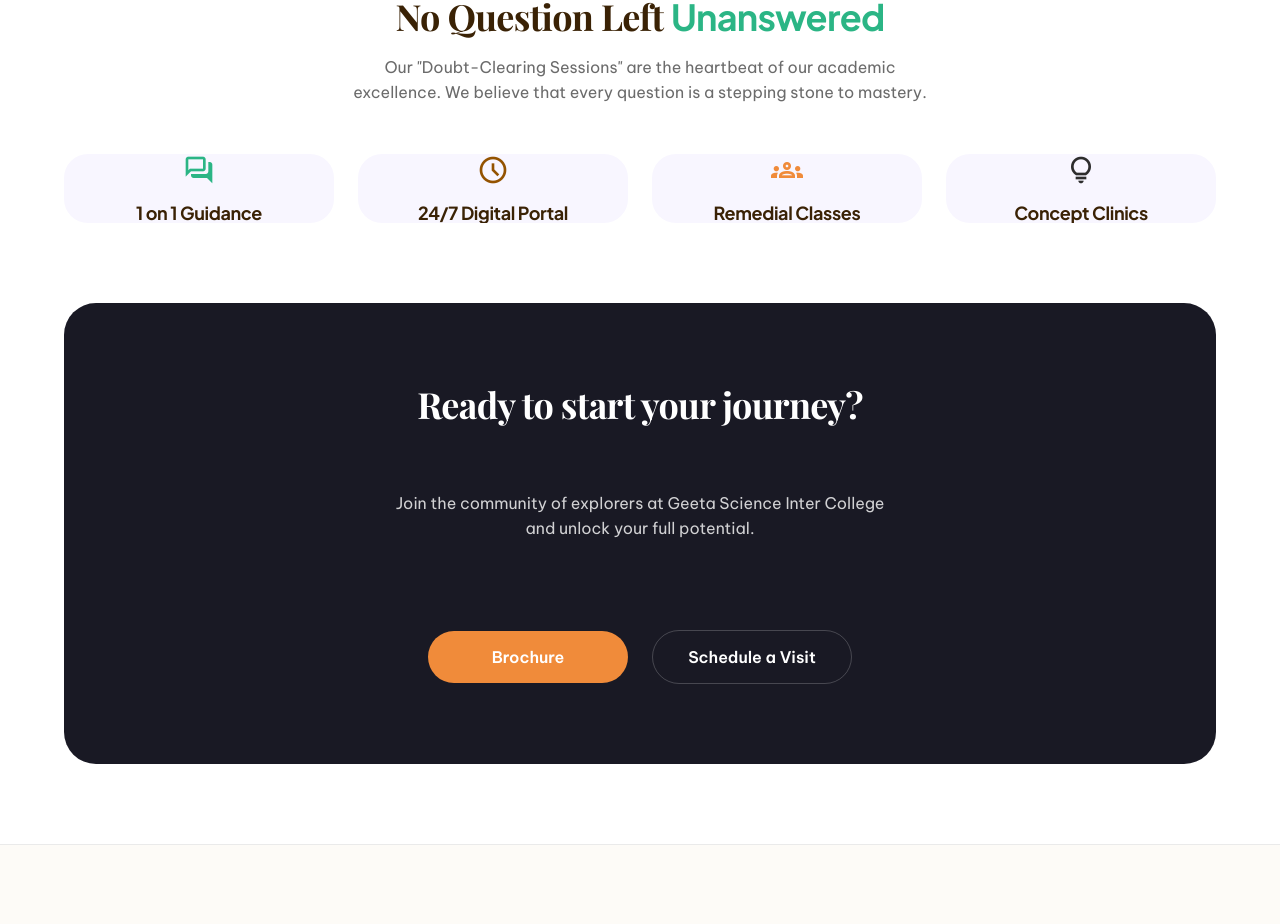
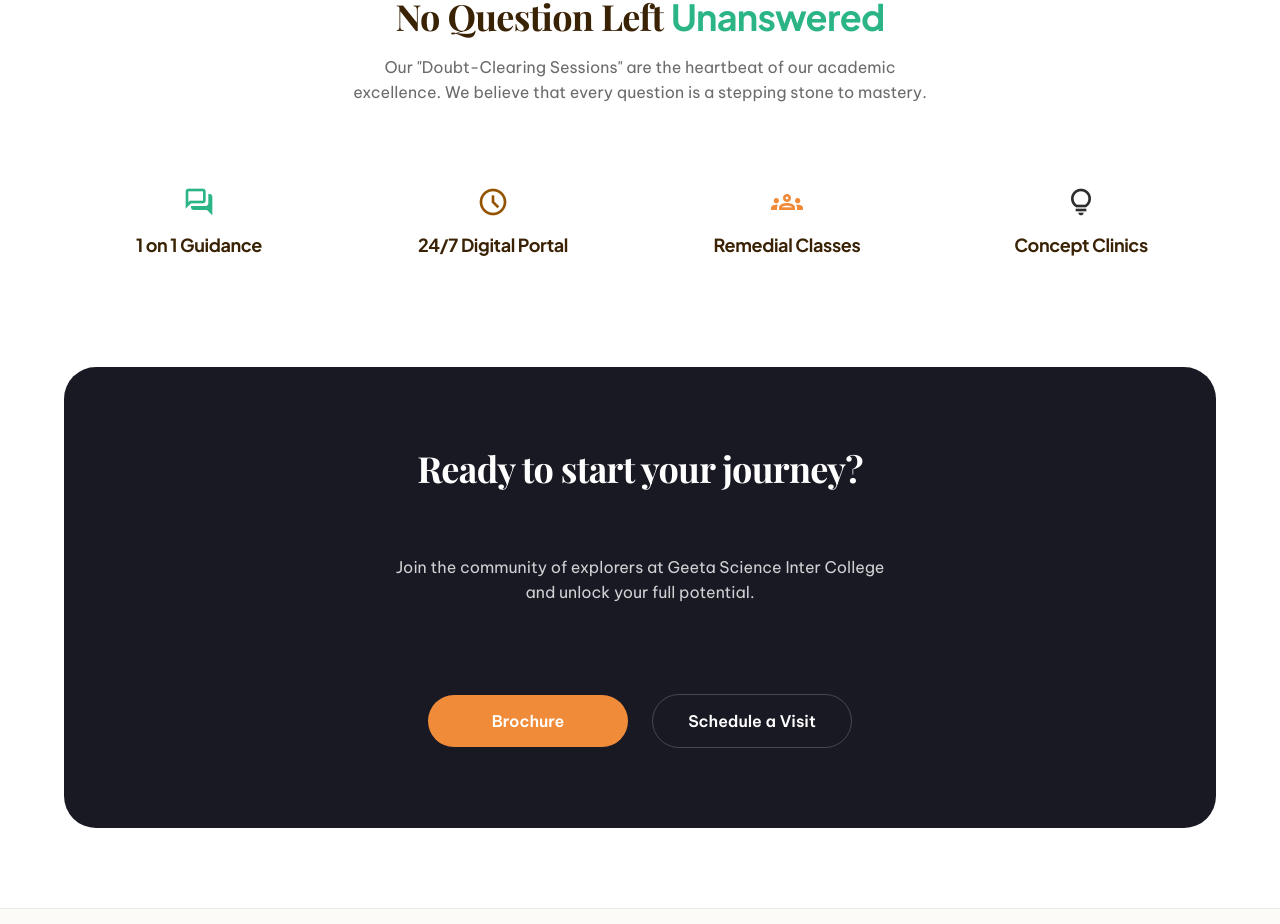
Before and after one commit to Subhampas1/geetascienceintercollege, a React (Vite) app: page /academics in a window 1280 px wide. Shown: the part 1943-2867 px from the top of the page. Built offline with nearby package versions, Linux system fonts and the light colour scheme; a web font is replaced by a local one.

Commit message:
Remove background color and Card wrapper from features section in Academics

```diff
--- a/src/pages/Academics.jsx
+++ b/src/pages/Academics.jsx
@@ -140,22 +140,22 @@ const Academics = () => {
           </p>
 
           <div className="features-grid" style={{ display: 'grid', gridTemplateColumns: 'repeat(4, 1fr)', gap: '24px' }}>
-            <Card className="masonry-card bg-purple" style={{ padding: '32px' }}>
+            <div className="masonry-card" style={{ padding: '32px' }}>
               <span className="material-symbols-outlined text-green mb-4" style={{ fontSize: '32px' }}>forum</span>
               <h5 className="font-sans-display" style={{ fontSize: '18px', margin: 0 }}>1 on 1 Guidance</h5>
-            </Card>
-            <Card className="masonry-card bg-purple" style={{ padding: '32px' }}>
+            </div>
+            <div className="masonry-card" style={{ padding: '32px' }}>
               <span className="material-symbols-outlined text-brown mb-4" style={{ fontSize: '32px' }}>schedule</span>
               <h5 className="font-sans-display" style={{ fontSize: '18px', margin: 0 }}>24/7 Digital Portal</h5>
-            </Card>
-            <Card className="masonry-card bg-purple" style={{ padding: '32px' }}>
+            </div>
+            <div className="masonry-card" style={{ padding: '32px' }}>
               <span className="material-symbols-outlined text-orange mb-4" style={{ fontSize: '32px' }}>groups</span>
               <h5 className="font-sans-display" style={{ fontSize: '18px', margin: 0 }}>Remedial Classes</h5>
-            </Card>
-            <Card className="masonry-card bg-purple" style={{ padding: '32px' }}>
+            </div>
+            <div className="masonry-card" style={{ padding: '32px' }}>
               <span className="material-symbols-outlined text-navy mb-4" style={{ fontSize: '32px' }}>lightbulb</span>
               <h5 className="font-sans-display" style={{ fontSize: '18px', margin: 0 }}>Concept Clinics</h5>
-            </Card>
+            </div>
           </div>
         </div>
       </section>
```
